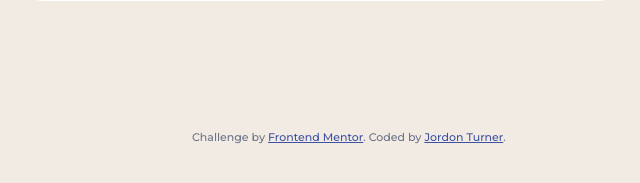
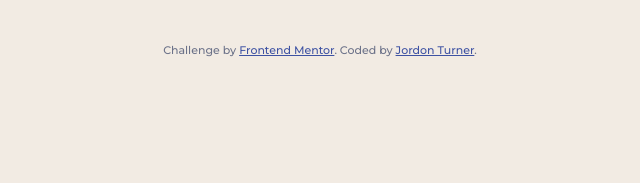
Before and after one commit to JordonTurner/Product-Card, a plain HTML site: page index.html in a window 1280 px wide. Shown: the part 631-814 px from the top of the page, without its empty margins (320-960 px from the left). Drawn offline with Linux system fonts and the light colour scheme.

Commit message:
Changed some positioning with footer

```diff
--- a/style.css
+++ b/style.css
@@ -26,7 +26,9 @@
 
 * {
   margin: 0;
+  padding: 0;
 }
+
 html, body {
   height: 100%;
 }
@@ -62,8 +64,8 @@ body {
   display: grid;
   place-content: center;
   margin: 1rem;
-  overflow: hidden;
 }
+
 
 .flex-group {
   display: flex;
@@ -146,9 +148,8 @@ body {
 .attribution {
   font-size: 11px;
   text-align: center;
-  position: absolute;
-  top: 95%;
-  left: 40%;
+  position: relative;
+  top: 50px;
 }
 
 .attribution a {
```
